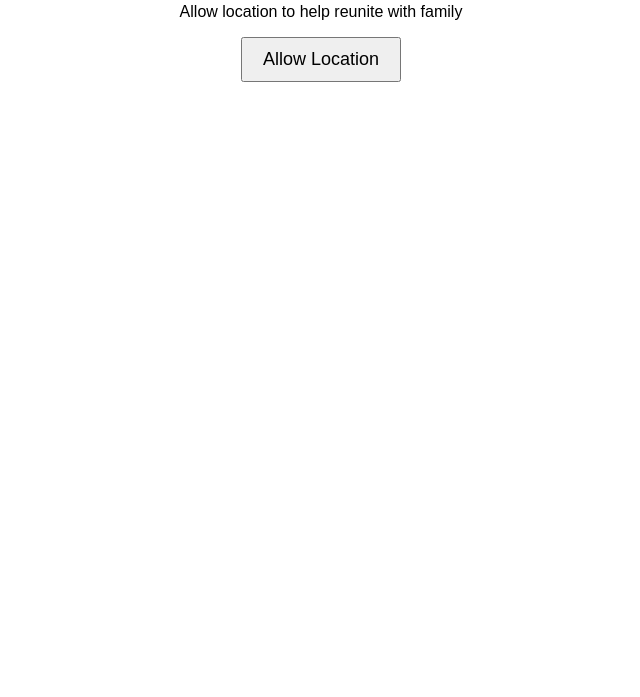
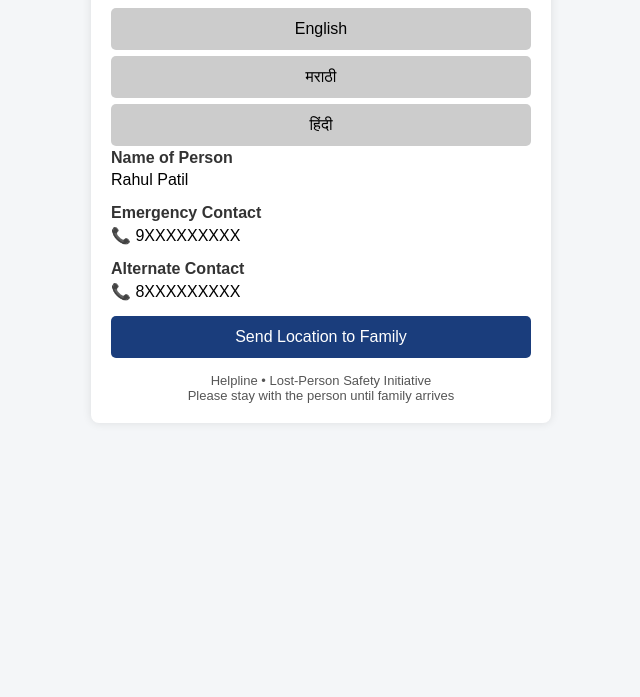
Before and after one commit to NoDeposit-helper/safety-band-demo, a plain HTML site: page index.html in a window 1280 px wide. Shown: the part 103-800 px from the top of the page, without its empty margins (319-959 px from the left). Drawn offline with Linux system fonts and the light colour scheme.

Commit message:
Update safety band demo with contacts, GPS & languages

```diff
--- a/index.html
+++ b/index.html
@@ -1,37 +1,176 @@
 <!DOCTYPE html>
-<html>
+<html lang="en">
 <head>
-  <title>Lost Person Safety</title>
-</head>
-<body style="font-family:Arial;text-align:center;padding:30px;">
-  <h2>Lost-Person Safety Wristband</h2>
-  <p>Allow location to help reunite with family</p>
+<meta charset="UTF-8">
+<title>Lost-Person Safety Wristband</title>
+<meta name="viewport" content="width=device-width, initial-scale=1.0">
 
-  <button onclick="getLocation()" style="font-size:18px;padding:10px 20px;">
-    Allow Location
-  </button>
-
-  <p id="result"></p>
+<style>
+body {
+  font-family: Arial, sans-serif;
+  background: #f4f6f8;
+  margin: 0;
+  padding: 0;
+}
+.container {
+  max-width: 420px;
+  margin: auto;
+  background: #ffffff;
+  padding: 20px;
+  margin-top: 20px;
+  border-radius: 8px;
+  box-shadow: 0 0 10px rgba(0,0,0,0.1);
+}
+h2 {
+  text-align: center;
+  color: #1a3d7c;
+}
+.section {
+  margin-bottom: 15px;
+}
+.label {
+  font-weight: bold;
+  color: #333;
+}
+.value {
+  margin-top: 4px;
+  font-size: 16px;
+}
+button {
+  width: 100%;
+  padding: 12px;
+  background: #1a3d7c;
+  color: #fff;
+  border: none;
+  font-size: 16px;
+  border-radius: 5px;
+  cursor: pointer;
+}
+button:hover {
+  background: #0f2c5c;
+}
+.lang-buttons button {
+  background: #ccc;
+  color: #000;
+  margin: 3px 0;
+}
+.footer {
+  text-align: center;
+  font-size: 13px;
+  margin-top: 15px;
+  color: #555;
+}
+</style>
 
 <script>
 function getLocation() {
   if (navigator.geolocation) {
     navigator.geolocation.getCurrentPosition(showPosition);
   } else {
-        document.getElementById("result").innerHTML = "GPS not supported";
+    document.getElementById("location").innerHTML = "GPS not supported.";
   }
 }
 
 function showPosition(position) {
   let lat = position.coords.latitude;
   let lon = position.coords.longitude;
+  let mapLink = "https://www.google.com/maps?q=" + lat + "," + lon;
 
-      document.getElementById("result").innerHTML =
-        "Location detected:<br>" +
-        "Latitude: " + lat + "<br>" +
-        "Longitude: " + lon + "<br><br>" +
-        "<a target='_blank' href='https://www.google.com/maps?q=" + lat + "," + lon + "'>Open in Google Maps</a>";
+  document.getElementById("location").innerHTML =
+    "📍 Location detected successfully<br>" +
+    "<a href='" + mapLink + "' target='_blank'>Open in Google Maps</a><br><br>" +
+    "Please call the family using the number shown above.";
+}
+
+function setLang(lang) {
+  document.getElementById("en").style.display = "none";
+  document.getElementById("mr").style.display = "none";
+  document.getElementById("hi").style.display = "none";
+  document.getElementById(lang).style.display = "block";
 }
 </script>
+</head>
+
+<body>
+
+<div class="container">
+
+<h2>Lost-Person Safety Wristband</h2>
+
+<div class="lang-buttons">
+  <button onclick="setLang('en')">English</button>
+  <button onclick="setLang('mr')">मराठी</button>
+  <button onclick="setLang('hi')">हिंदी</button>
+</div>
+
+<!-- ENGLISH -->
+<div id="en">
+  <div class="section">
+    <div class="label">Name of Person</div>
+    <div class="value">Rahul Patil</div>
+  </div>
+
+  <div class="section">
+    <div class="label">Emergency Contact</div>
+    <div class="value">📞 9XXXXXXXXX</div>
+  </div>
+
+  <div class="section">
+    <div class="label">Alternate Contact</div>
+    <div class="value">📞 8XXXXXXXXX</div>
+  </div>
+
+  <button onclick="getLocation()">Send Location to Family</button>
+</div>
+
+<!-- MARATHI -->
+<div id="mr" style="display:none;">
+  <div class="section">
+    <div class="label">व्यक्तीचे नाव</div>
+    <div class="value">राहुल पाटील</div>
+  </div>
+
+  <div class="section">
+    <div class="label">आपत्कालीन संपर्क</div>
+    <div class="value">📞 9XXXXXXXXX</div>
+  </div>
+
+  <div class="section">
+    <div class="label">पर्यायी संपर्क</div>
+    <div class="value">📞 8XXXXXXXXX</div>
+  </div>
+
+  <button onclick="getLocation()">कुटुंबाला स्थान पाठवा</button>
+</div>
+
+<!-- HINDI -->
+<div id="hi" style="display:none;">
+  <div class="section">
+    <div class="label">व्यक्ति का नाम</div>
+    <div class="value">राहुल पाटिल</div>
+  </div>
+
+  <div class="section">
+    <div class="label">आपातकालीन संपर्क</div>
+    <div class="value">📞 9XXXXXXXXX</div>
+  </div>
+
+  <div class="section">
+    <div class="label">वैकल्पिक संपर्क</div>
+    <div class="value">📞 8XXXXXXXXX</div>
+  </div>
+
+  <button onclick="getLocation()">परिवार को स्थान भेजें</button>
+</div>
+
+<div class="section" id="location"></div>
+
+<div class="footer">
+Helpline • Lost-Person Safety Initiative<br>
+Please stay with the person until family arrives
+</div>
+
+</div>
+
 </body>
 </html>
```
Lines whose indentation alone changed are shown as unchanged.
